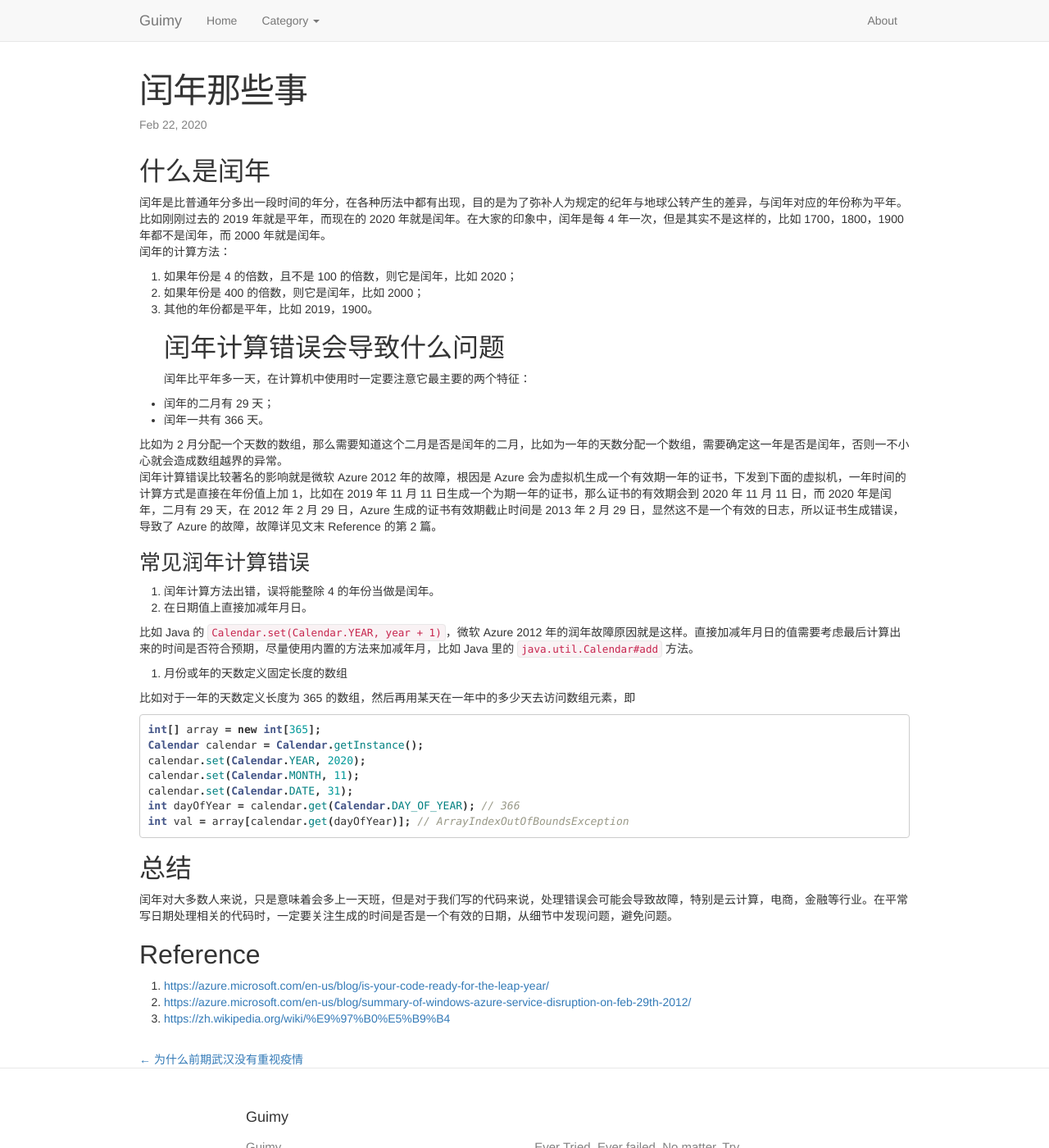
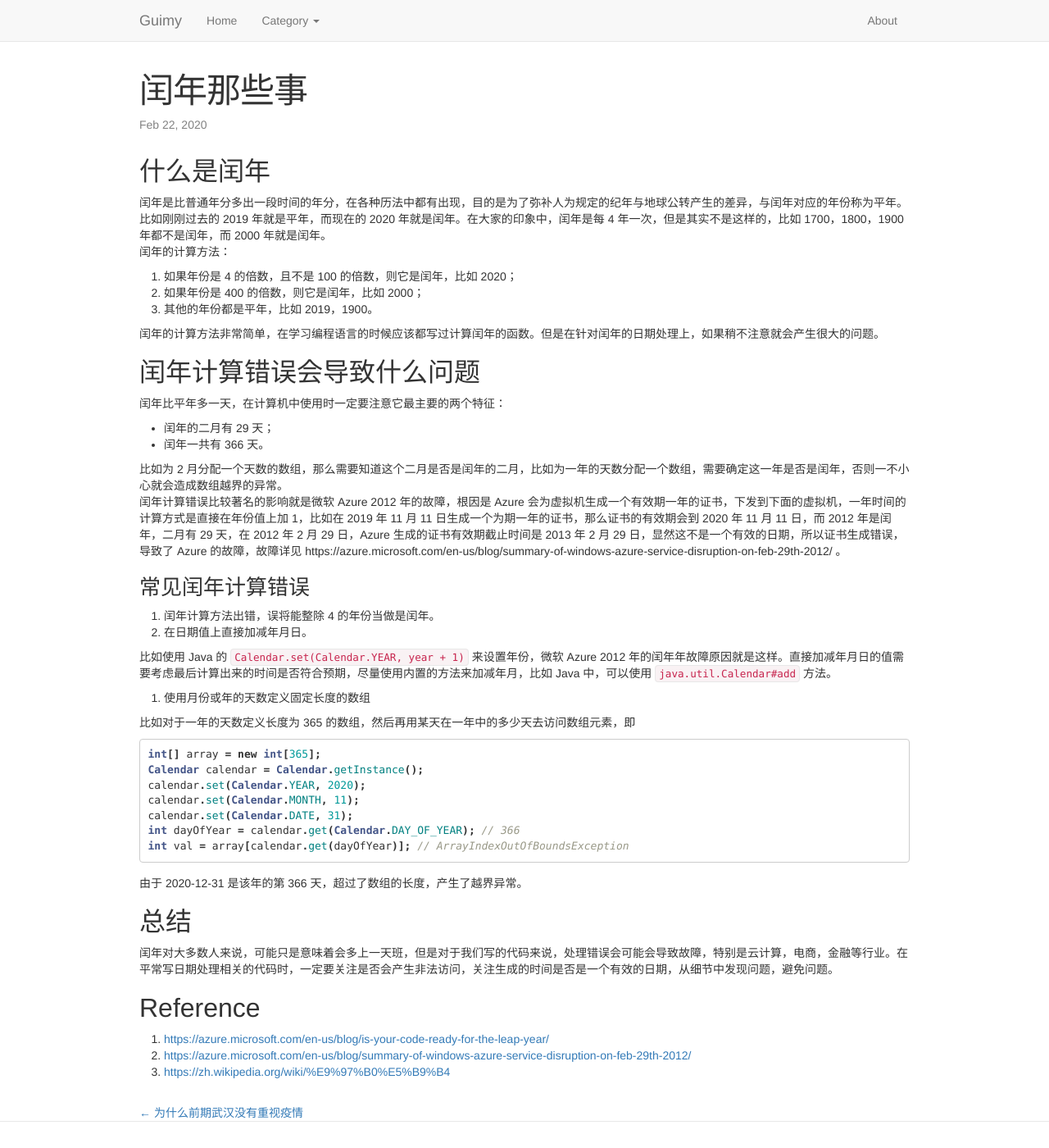
Before and after one commit to guimingyue/guimingyue.github.io, a Jekyll site: the page built from _posts/2020-02-22-date-calculation-for-leap-year.md, in a window 1280 px wide and 1400 px high. Shown: the whole window at 82% size. Built offline with Jekyll 4.4.1, drawn with Linux system fonts in a browser that asks for light colours; comment, search, counter and statistics services are not loaded.

Commit message:
Update 2020-02-22-date-calculation-for-leap-year.md

````diff
--- a/_posts/2020-02-22-date-calculation-for-leap-year.md
+++ b/_posts/2020-02-22-date-calculation-for-leap-year.md
@@ -11,6 +11,8 @@ category: 其他
 1. 如果年份是 4 的倍数，且不是 100 的倍数，则它是闰年，比如 2020；
 1. 如果年份是 400 的倍数，则它是闰年，比如 2000；
 1. 其他的年份都是平年，比如 2019，1900。
+
+闰年的计算方法非常简单，在学习编程语言的时候应该都写过计算闰年的函数。但是在针对闰年的日期处理上，如果稍不注意就会产生很大的问题。
 <a name="hxRQu"></a>
 ## 闰年计算错误会导致什么问题
 闰年比平年多一天，在计算机中使用时一定要注意它最主要的两个特征：
@@ -18,16 +20,16 @@ category: 其他
 - 闰年的二月有 29 天；
 - 闰年一共有 366 天。
 
-比如为 2 月分配一个天数的数组，那么需要知道这个二月是否是闰年的二月，比如为一年的天数分配一个数组，需要确定这一年是否是闰年，否则一不小心就会造成数组越界的异常。<br />闰年计算错误比较著名的影响就是微软 Azure 2012 年的故障，根因是 Azure 会为虚拟机生成一个有效期一年的证书，下发到下面的虚拟机，一年时间的计算方式是直接在年份值上加 1，比如在 2019 年 11 月 11 日生成一个为期一年的证书，那么证书的有效期会到 2020 年 11 月 11 日，而 2020 年是闰年，二月有 29 天，在 2012 年 2 月 29 日，Azure 生成的证书有效期截止时间是 2013 年 2 月 29 日，显然这不是一个有效的日志，所以证书生成错误，导致了 Azure 的故障，故障详见文末 Reference 的第 2 篇。
+比如为 2 月分配一个天数的数组，那么需要知道这个二月是否是闰年的二月，比如为一年的天数分配一个数组，需要确定这一年是否是闰年，否则一不小心就会造成数组越界的异常。<br />闰年计算错误比较著名的影响就是微软 Azure 2012 年的故障，根因是 Azure 会为虚拟机生成一个有效期一年的证书，下发到下面的虚拟机，一年时间的计算方式是直接在年份值上加 1，比如在 2019 年 11 月 11 日生成一个为期一年的证书，那么证书的有效期会到 2020 年 11 月 11 日，而 2012 年是闰年，二月有 29 天，在 2012 年 2 月 29 日，Azure 生成的证书有效期截止时间是 2013 年 2 月 29 日，显然这不是一个有效的日期，所以证书生成错误，导致了 Azure 的故障，故障详见 https://azure.microsoft.com/en-us/blog/summary-of-windows-azure-service-disruption-on-feb-29th-2012/ 。
 <a name="dNwYR"></a>
-### 常见润年计算错误
+### 常见闰年计算错误
 
 1. 闰年计算方法出错，误将能整除 4 的年份当做是闰年。
 1. 在日期值上直接加减年月日。
 
-比如 Java 的 `Calendar.set(Calendar.YEAR, year + 1)`，微软 Azure 2012 年的润年故障原因就是这样。直接加减年月日的值需要考虑最后计算出来的时间是否符合预期，尽量使用内置的方法来加减年月，比如 Java 里的 `java.util.Calendar#add` 方法。
+比如使用 Java 的 `Calendar.set(Calendar.YEAR, year + 1)` 来设置年份，微软 Azure 2012 年的闰年年故障原因就是这样。直接加减年月日的值需要考虑最后计算出来的时间是否符合预期，尽量使用内置的方法来加减年月，比如 Java 中，可以使用 `java.util.Calendar#add` 方法。
 
-2. 月份或年的天数定义固定长度的数组
+2. 使用月份或年的天数定义固定长度的数组
 
 比如对于一年的天数定义长度为 365 的数组，然后再用某天在一年中的多少天去访问数组元素，即
 ```java
@@ -39,10 +41,10 @@ calendar.set(Calendar.DATE, 31);
 int dayOfYear = calendar.get(Calendar.DAY_OF_YEAR); // 366
 int val = array[calendar.get(dayOfYear)]; // ArrayIndexOutOfBoundsException
 ```
-
+由于 2020-12-31 是该年的第 366 天，超过了数组的长度，产生了越界异常。
 <a name="rbEyX"></a>
 ## 总结
-闰年对大多数人来说，只是意味着会多上一天班，但是对于我们写的代码来说，处理错误会可能会导致故障，特别是云计算，电商，金融等行业。在平常写日期处理相关的代码时，一定要关注生成的时间是否是一个有效的日期，从细节中发现问题，避免问题。
+闰年对大多数人来说，可能只是意味着会多上一天班，但是对于我们写的代码来说，处理错误会可能会导致故障，特别是云计算，电商，金融等行业。在平常写日期处理相关的代码时，一定要关注是否会产生非法访问，关注生成的时间是否是一个有效的日期，从细节中发现问题，避免问题。
 
 <a name="p12RD"></a>
 ## Reference
````
